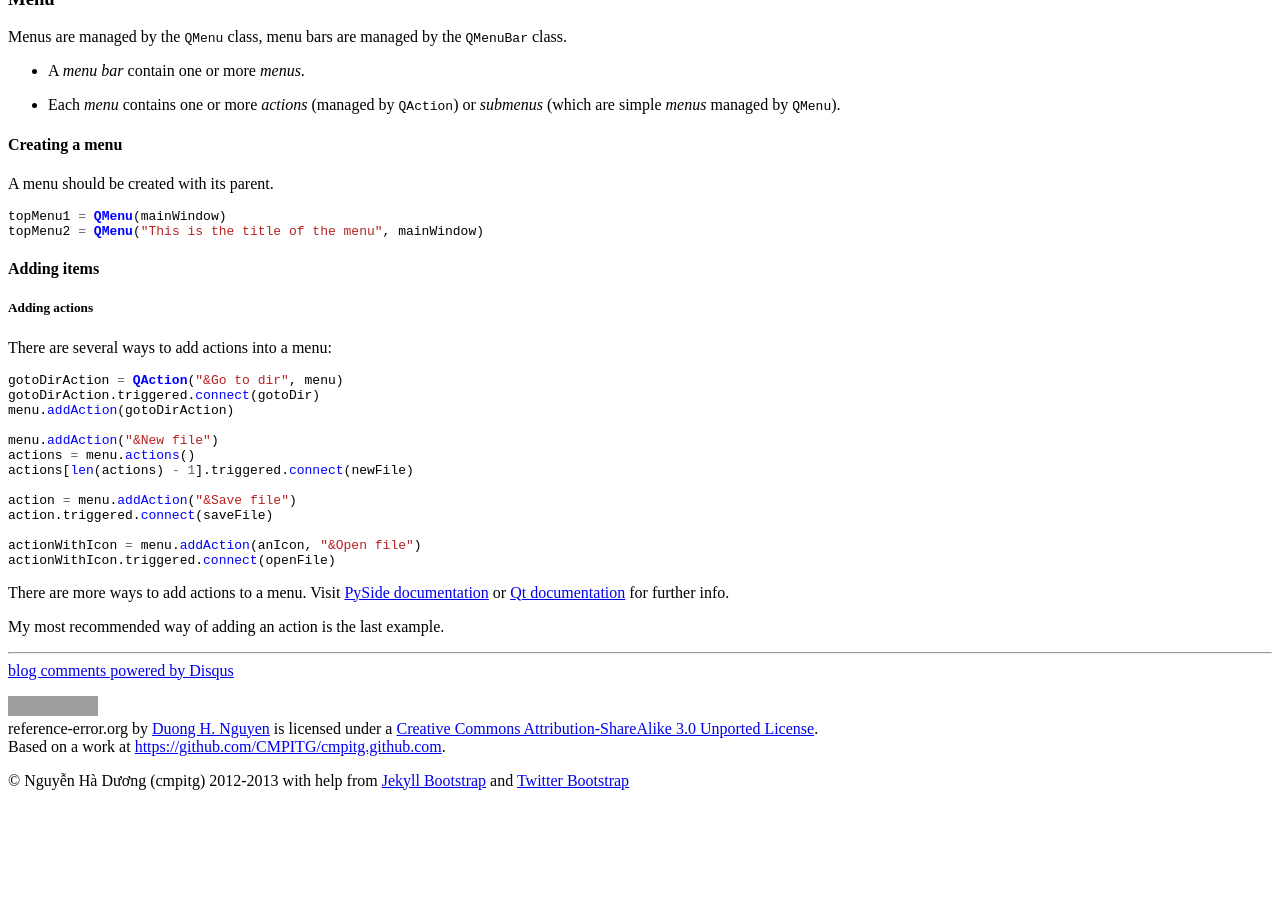
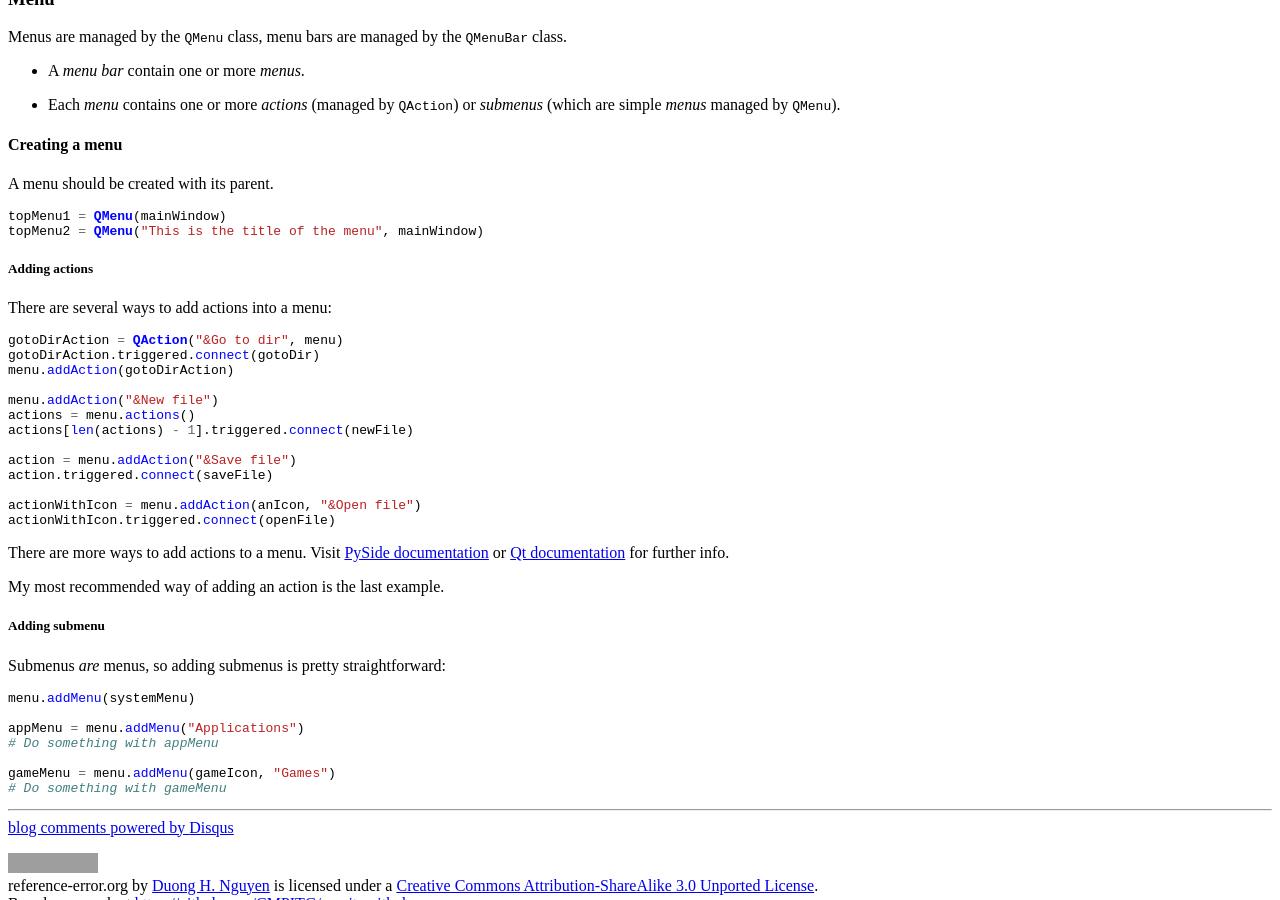
Before and after one commit to cmpitg/cmpitg.github.com, a Jekyll site: the page built from guides/pyside.md, in a window 1280 px wide and 900 px high, scrolled down 1265 px. Built offline with Jekyll 4.4.1, drawn with Linux system fonts in a browser that asks for light colours; comment, search, counter and statistics services are not loaded; before the commit the page ends 2071 px from its top, so only the background shows below that; grey boxes are pictures that could not be loaded.

Commit message:
More about menus @ pyside

````diff
--- a/guides/pyside.md
+++ b/guides/pyside.md
@@ -90,8 +90,6 @@ topMenu1 = QMenu(mainWindow)
 topMenu2 = QMenu("This is the title of the menu", mainWindow)
 ```
 
-#### Adding items
-
 ##### Adding actions
 
 There are several ways to add actions into a menu:
@@ -115,3 +113,17 @@ actionWithIcon.triggered.connect(openFile)
 There are more ways to add actions to a menu.  Visit [PySide documentation](http://srinikom.github.io/pyside-docs/PySide/QtGui/QMenu.html#PySide.QtGui.PySide.QtGui.QMenu.addAction) or [Qt documentation](http://doc-snapshot.qt-project.org/qt5-stable/qtwidgets/qmenu.html) for further info.
 
 My most recommended way of adding an action is the last example.
+
+##### Adding submenu
+
+Submenus *are* menus, so adding submenus is pretty straightforward:
+
+```python
+menu.addMenu(systemMenu)
+
+appMenu = menu.addMenu("Applications")
+# Do something with appMenu
+
+gameMenu = menu.addMenu(gameIcon, "Games")
+# Do something with gameMenu
+```
````
